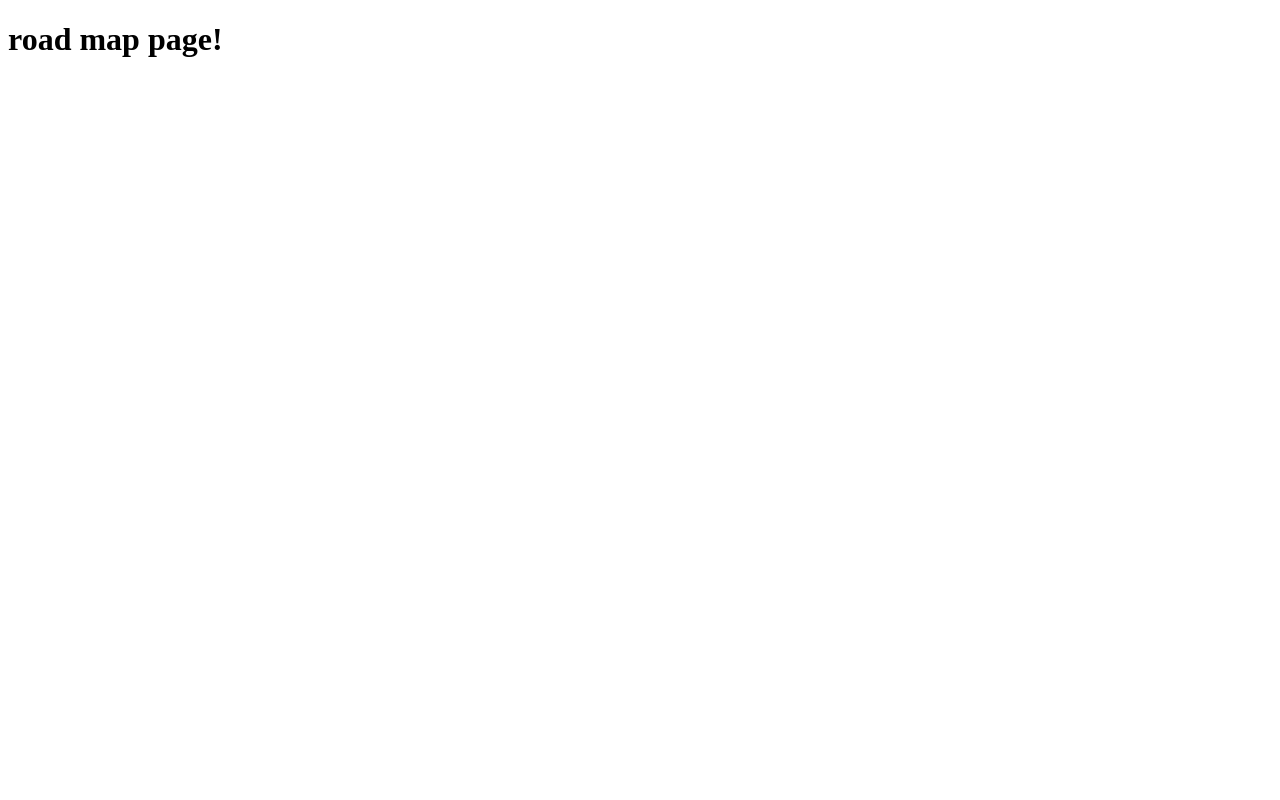
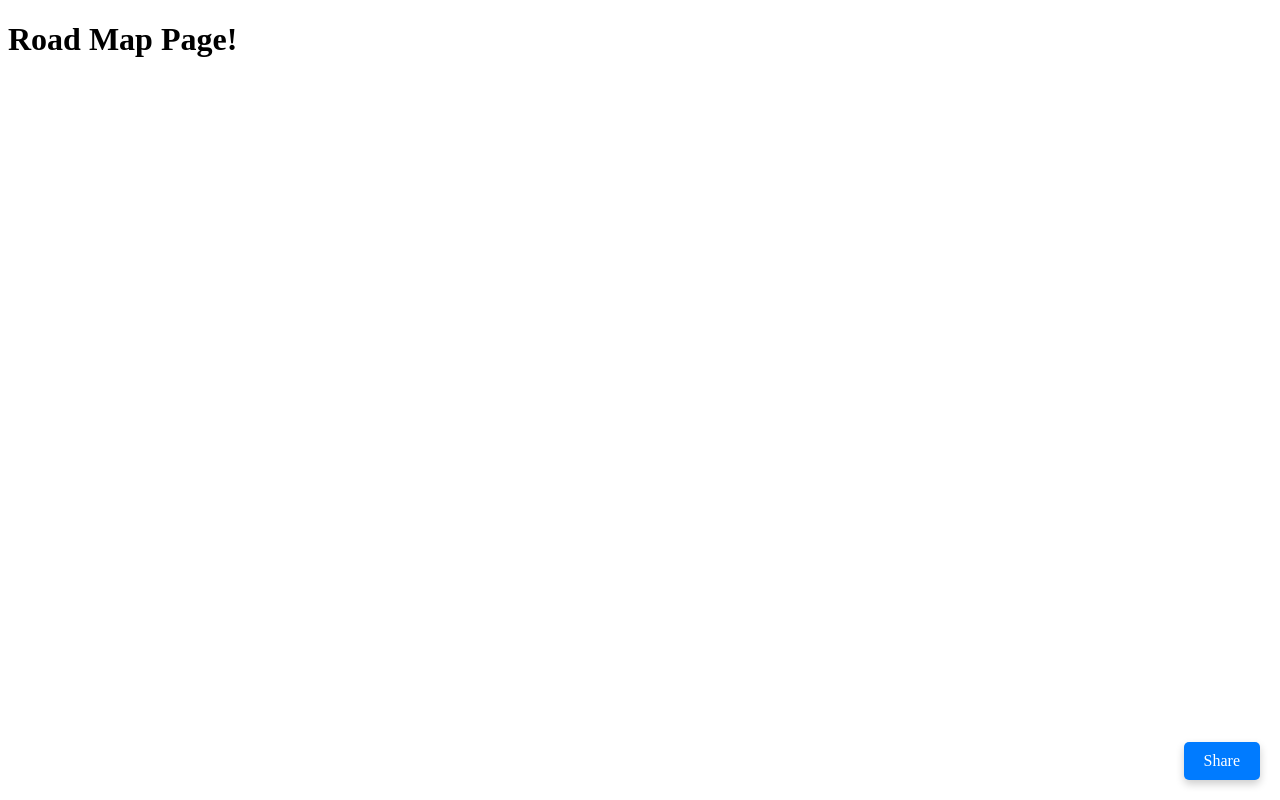
Before and after one commit to Konkuk-Univ-Student-Developer/RoadMapKU, a React (Create React App) app: page /road-map in a window 1280 px wide. Built offline with nearby package versions, Linux system fonts and the light colour scheme.

Commit message:
add share button

```diff
--- a/src/components/RoadMap.jsx
+++ b/src/components/RoadMap.jsx
@@ -1,7 +1,27 @@
+import styled from 'styled-components';
+
+const ShareButton = styled.a`
+	position: fixed;
+	right: 20px;
+	bottom: 20px;
+	padding: 10px 20px;
+	background-color: #007bff;
+	color: white;
+	text-align: center;
+	border-radius: 5px;
+	box-shadow: 0 4px 8px rgba(0, 0, 0, 0.2);
+	transition: background-color 0.3s;
+
+	&:hover {
+		background-color: #0056b3;
+	}
+`;
+
 function RoadMap() {
 	return (
 		<>
-			<h1>road map page!</h1>
+			<h1>Road Map Page!</h1>
+			<ShareButton>Share</ShareButton>
 		</>
 	);
 }
```
